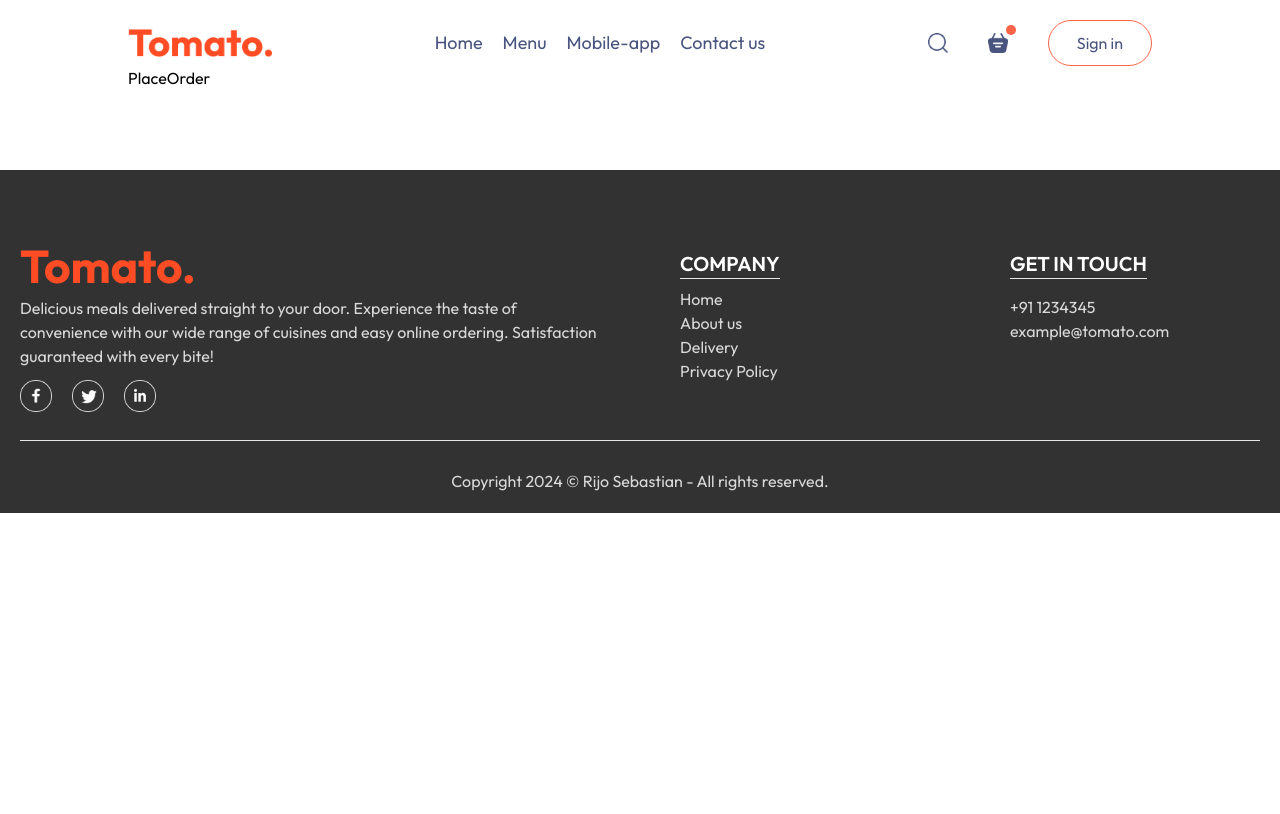
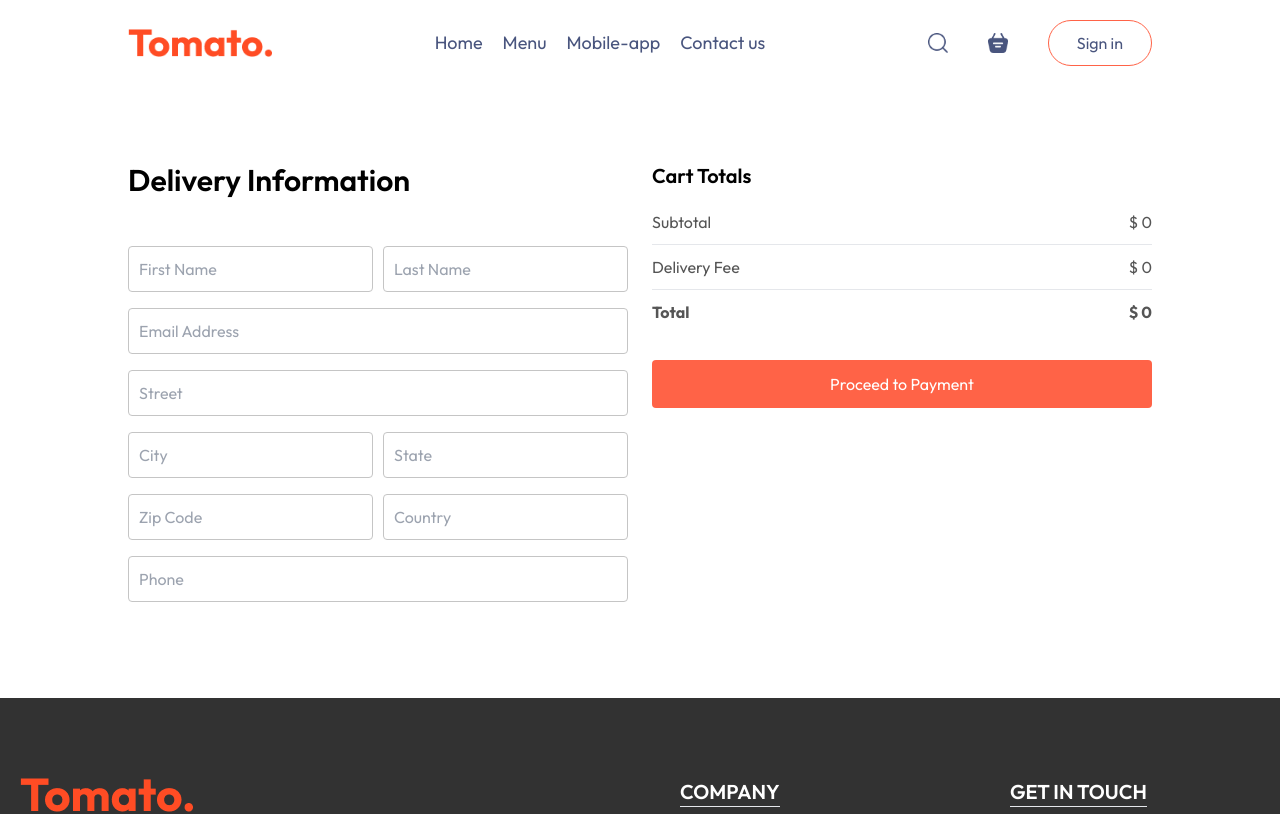
Before and after one commit to RijoKsd/food-delivery-app, a React (Vite) app in the folder client/: page /order in a window 1280 px wide. Shown: the top 814 px of the page. Built offline with nearby package versions, Linux system fonts and the light colour scheme.

Commit message:
Add PlaceOrder components

```diff
--- a/client/src/components/Navbar/Navbar.jsx
+++ b/client/src/components/Navbar/Navbar.jsx
@@ -1,14 +1,13 @@
-import { useState } from "react";
+import { useContext, useState } from "react";
 import { assets } from "../../assets/assets";
 import { Link } from "react-router-dom";
+import { StoreContext } from "../../context/StoreContext";
 const Navbar = ({ setShowLogin }) => {
   const [menu, setMenu] = useState("home");
+  const { getTotalCartAmount } = useContext(StoreContext);
 
   const navLinks = [
-    {
-      name: "Home",
-      link: "",
-    },
+
     {
       name: "Menu",
       link: "menu",
@@ -23,12 +22,13 @@ const Navbar = ({ setShowLogin }) => {
     },
   ];
   return (
-    <div className=" pt-5 flex justify-between items-center" id="/">
+    <div className=" pt-5 flex justify-between items-center  ">
       <Link to="/">
         <img src={assets.logo} alt="logo" className="w-20 md:w-24 lg:w-36" />
       </Link>
       <ul className="flex gap-5 cursor-pointer text-link text-sm lg:text-lg max-md:hidden">
         {/* Nav link generate using map function */}
+        <Link to="/">Home</Link>
         {navLinks.map((link, index) => (
           <a
             href={`#${link.link}`}
@@ -50,7 +50,13 @@ const Navbar = ({ setShowLogin }) => {
           <Link to="/cart">
             <img src={assets.basket_icon} alt="cart" className="w-5" />
           </Link>
-          <div className="dot absolute min-w-[10px] min-h-[10px] bg-tomato rounded-md -top-2 -right-2"></div>
+          <div
+            className={` ${
+              getTotalCartAmount() !== 0
+                ? "dot absolute min-w-[10px] min-h-[10px] bg-tomato rounded-md -top-2 -right-2"
+                : ""
+            }`}
+          ></div>
         </div>
         <button
           className="bg-transparent text-link text-base border border-solid border-tomato py-2 px-5  lg:py-2.5 lg:px-7 rounded-[50px] duration-300 hover:bg-[#fff4f2]"
--- a/client/src/context/StoreContext.jsx
+++ b/client/src/context/StoreContext.jsx
@@ -4,6 +4,7 @@ export const StoreContext = createContext(null);
 
 const StoreProvider = ({ children }) => {
   const [cartItems, setCartItems] = useState({});
+
   const addToCart = (itemId) => {
     if (!cartItems[itemId]) {
       setCartItems((prev) => ({ ...prev, [itemId]: 1 }));
@@ -15,12 +16,23 @@ const StoreProvider = ({ children }) => {
   const removeFromCart = (itemId) => {
     setCartItems((prev) => ({ ...prev, [itemId]: prev[itemId] - 1 }));
   };
+  const getTotalCartAmount = () => {
+    let totalAmount = 0;
+    for (const item in cartItems) {
+      if (cartItems[item] > 0) {
+        let itemInfo = food_list.find((product) => product._id === item);
+        totalAmount += itemInfo.price * cartItems[item];
+      }
+    }
+    return totalAmount;
+  };
   const contextValue = {
     food_list,
     addToCart,
     removeFromCart,
     cartItems,
     setCartItems,
+    getTotalCartAmount,
   };
 
   return (
--- a/client/src/pages/Cart/Cart.jsx
+++ b/client/src/pages/Cart/Cart.jsx
@@ -1,18 +1,21 @@
 import { useContext } from "react";
 import { StoreContext } from "../../context/StoreContext";
+import { useNavigate } from "react-router-dom";
 
 const Cart = () => {
-  const { food_list, removeFromCart, cartItems } = useContext(StoreContext);
+  const { food_list, removeFromCart, cartItems, getTotalCartAmount } =
+    useContext(StoreContext);
+  const navigate = useNavigate();
   return (
     <div className="cart mt-24">
       <div className="cart-items">
         <div className="cart-items-title grid grid-cols-6 items-center text-darkGray">
-          <p>Items</p>
-          <p>Title</p>
-          <p>Price</p>
-          <p>Quantity</p>
-          <p>Total</p>
-          <p>Remove</p>
+          <p className="max-md:text-[12px]">Items</p>
+          <p className="max-md:text-[12px]">Title</p>
+          <p className="max-md:text-[12px]">Price</p>
+          <p className="max-md:text-[12px]">Quantity</p>
+          <p className="max-md:text-[12px]">Total</p>
+          <p className="max-md:text-[12px]">Remove</p>
         </div>
         <br />
         <hr />
@@ -20,19 +23,74 @@ const Cart = () => {
           if (cartItems[item._id] > 0) {
             return (
               <div key={index}>
-                <div className="cart-items-title cart-items-item my-2.5 text-black grid grid-cols-6 items-center ">
-                  <img src={item.image} alt={item.title} className="w-14" />
-                  <p>{item.name}</p>
-                  <p>$ {item.price}</p>
-                  <p>{cartItems[item._id]}</p>
-                  <p>$ {item.price * cartItems[item._id]}</p>
-                  <p onClick={()=>removeFromCart(item._id)} className="cursor-pointer text-red-500">X</p>
+                <div className="cart-items-title cart-items-item my-2.5 text-black  grid max-md:grid-cols-7 grid-cols-6 items-center ">
+                  <img src={item.image} alt={item.title} className="w-14 " />
+                  <p className="max-md:text-sm max-md:col-span-2">
+                    {item.name}
+                  </p>
+                  <p className="max-md:text-sm">$ {item.price}</p>
+                  <p className="max-md:text-sm">{cartItems[item._id]}</p>
+                  <p className="max-md:text-sm">
+                    $ {item.price * cartItems[item._id]}
+                  </p>
+                  <p
+                    onClick={() => removeFromCart(item._id)}
+                    className="cursor-pointer text-red-500"
+                  >
+                    X
+                  </p>
                 </div>
-                <hr  className="bg-[#e2e2e2]  h-[1px] border-none"/>
+                <hr className="bg-[#e2e2e2]  h-[1px] border-none" />
               </div>
             );
           }
         })}
+      </div>
+
+      {/*  cart bottom section */}
+      <div className="cart-bottom mt-20 flex max-md:flex-col-reverse justify-between gap-5">
+        <div className="cart-total flex-1 flex flex-col gap-5 ">
+          <h2 className="font-semibold text-xl">Cart Totals</h2>
+          <div>
+            <div className="cart-total-details flex justify-between text-[#555]">
+              <p>Subtotal</p>
+              <p>$ {getTotalCartAmount()}</p>
+            </div>
+            <hr className="my-2.5 " />
+            <div className="cart-total-details flex  justify-between text-[#555]">
+              <p>Delivery Fee</p>
+              <p>$ {getTotalCartAmount() === 0 ? 0 : 2}</p>
+            </div>
+            <hr className="my-2.5 " />
+            <div className="cart-total-details flex justify-between text-[#555]">
+              <strong>Total</strong>
+              <strong> $ {getTotalCartAmount() === 0 ? 0 : getTotalCartAmount() + 2}</strong>
+            </div>
+          </div>
+          <button
+            className="border-none bg-tomato text-white py-3 rounded cursor-pointer"
+            onClick={() => navigate("/order")}
+          >
+            Proceed to Checkout
+          </button>
+        </div>
+        <div className="cart-promo-code flex-1 ">
+          <div>
+            <p className="text-[#555]">
+              If you have a promo code, Enter it here
+            </p>
+            <div className="cart-promo-code-input mt-2.5 flex justify-between items-baseline bg-[#eaeaea] rounded">
+              <input
+                type="text"
+                placeholder="Promo code"
+                className="bg-transparent border-none outline-none pl-2.5"
+              />
+              <button className="w-36 py-3 px-1 rounded border-none text-white bg-black">
+                Submit
+              </button>
+            </div>
+          </div>
+        </div>
       </div>
     </div>
   );
--- a/client/src/pages/PlaceOrder/PlaceOrder.jsx
+++ b/client/src/pages/PlaceOrder/PlaceOrder.jsx
@@ -1,8 +1,96 @@
+import { useContext } from "react";
+import { StoreContext } from "../../context/StoreContext";
 
 const PlaceOrder = () => {
+  const {getTotalCartAmount} = useContext(StoreContext)
   return (
-    <div>PlaceOrder</div>
-  )
-}
+    <form className="place-order flex items-start justify-between gap-4 mt-24">
+      <div className="place-order-left w-full max-w-[max(30%,500px)]   ">
+        <p className="title text-3xl font-semibold mb-12">
+          Delivery Information
+        </p>
+        <div className="multi-fields flex gap-2.5 ">
+          <input
+            type="text"
+            placeholder="First Name"
+            className="mb-4 w-full  p-2.5 border border-[#c5c5c5] rounded outline-tomato"
+          />
+          <input
+            type="text"
+            placeholder="Last Name"
+            className="mb-4 w-full  p-2.5 border border-[#c5c5c5] rounded outline-tomato"
+          />
+        </div>
+        <input
+          type="email"
+          placeholder="Email Address"
+          className="mb-4 w-full  p-2.5 border border-[#c5c5c5] rounded outline-tomato"
+        />
+        <input
+          type="text"
+          placeholder="Street"
+          className="mb-4 w-full  p-2.5 border border-[#c5c5c5] rounded outline-tomato"
+        />
 
-export default PlaceOrder
+        <div className="multi-fields flex gap-2.5 ">
+          <input
+            type="text"
+            placeholder="City"
+            className="mb-4 w-full  p-2.5 border border-[#c5c5c5] rounded outline-tomato"
+          />
+          <input
+            type="text"
+            placeholder="State"
+            className="mb-4 w-full  p-2.5 border border-[#c5c5c5] rounded outline-tomato"
+          />
+        </div>
+        <div className="multi-fields flex gap-2.5 ">
+          <input
+            type="text"
+            placeholder="Zip Code"
+            className="mb-4 w-full  p-2.5 border border-[#c5c5c5] rounded outline-tomato"
+          />
+          <input
+            type="text"
+            placeholder="Country"
+            className="mb-4 w-full  p-2.5 border border-[#c5c5c5] rounded outline-tomato"
+          />
+        </div>
+        <input
+          type="text"
+          placeholder="Phone"
+          className="mb-4 w-full  p-2.5 border border-[#c5c5c5] rounded outline-tomato"
+        />
+      </div>
+      <div className="place-order-right w-full max-w-[max(40%,500px)]">
+        <div className="cart-total flex-1 flex flex-col gap-5 ">
+          <h2 className="font-semibold text-xl">Cart Totals</h2>
+          <div>
+            <div className="cart-total-details flex justify-between text-[#555]">
+              <p>Subtotal</p>
+              <p>$ {getTotalCartAmount()}</p>
+            </div>
+            <hr className="my-2.5 " />
+            <div className="cart-total-details flex  justify-between text-[#555]">
+              <p>Delivery Fee</p>
+              <p>$ {getTotalCartAmount() === 0 ? 0 : 2}</p>
+            </div>
+            <hr className="my-2.5 " />
+            <div className="cart-total-details flex justify-between text-[#555]">
+              <strong>Total</strong>
+              <strong>
+                {" "}
+                $ {getTotalCartAmount() === 0 ? 0 : getTotalCartAmount() + 2}
+              </strong>
+            </div>
+          </div>
+          <button className="border-none bg-tomato text-white py-3 px-7 rounded cursor-pointer mt-4">
+            Proceed to Payment
+          </button>
+        </div>
+      </div>
+    </form>
+  );
+};
+
+export default PlaceOrder;
```
